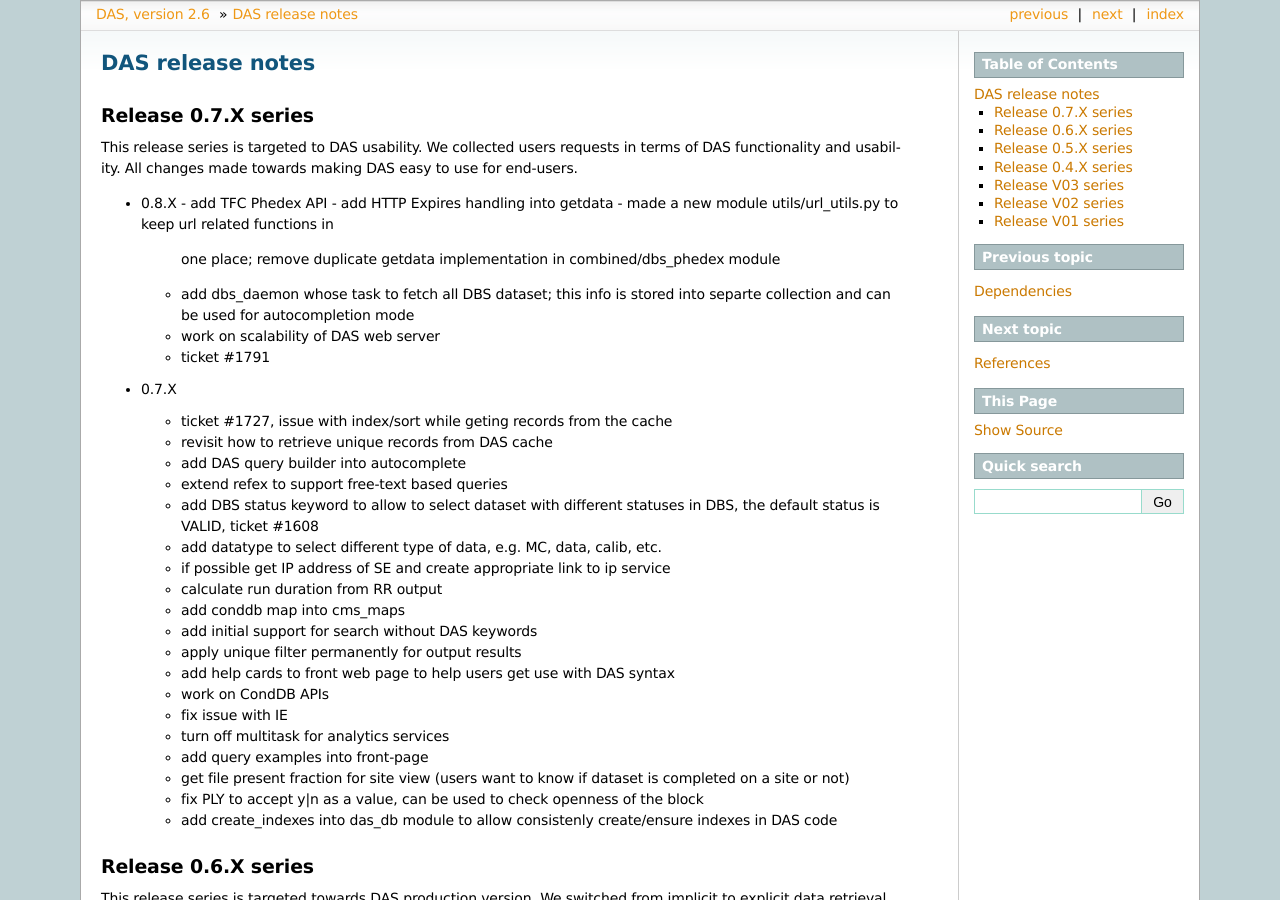
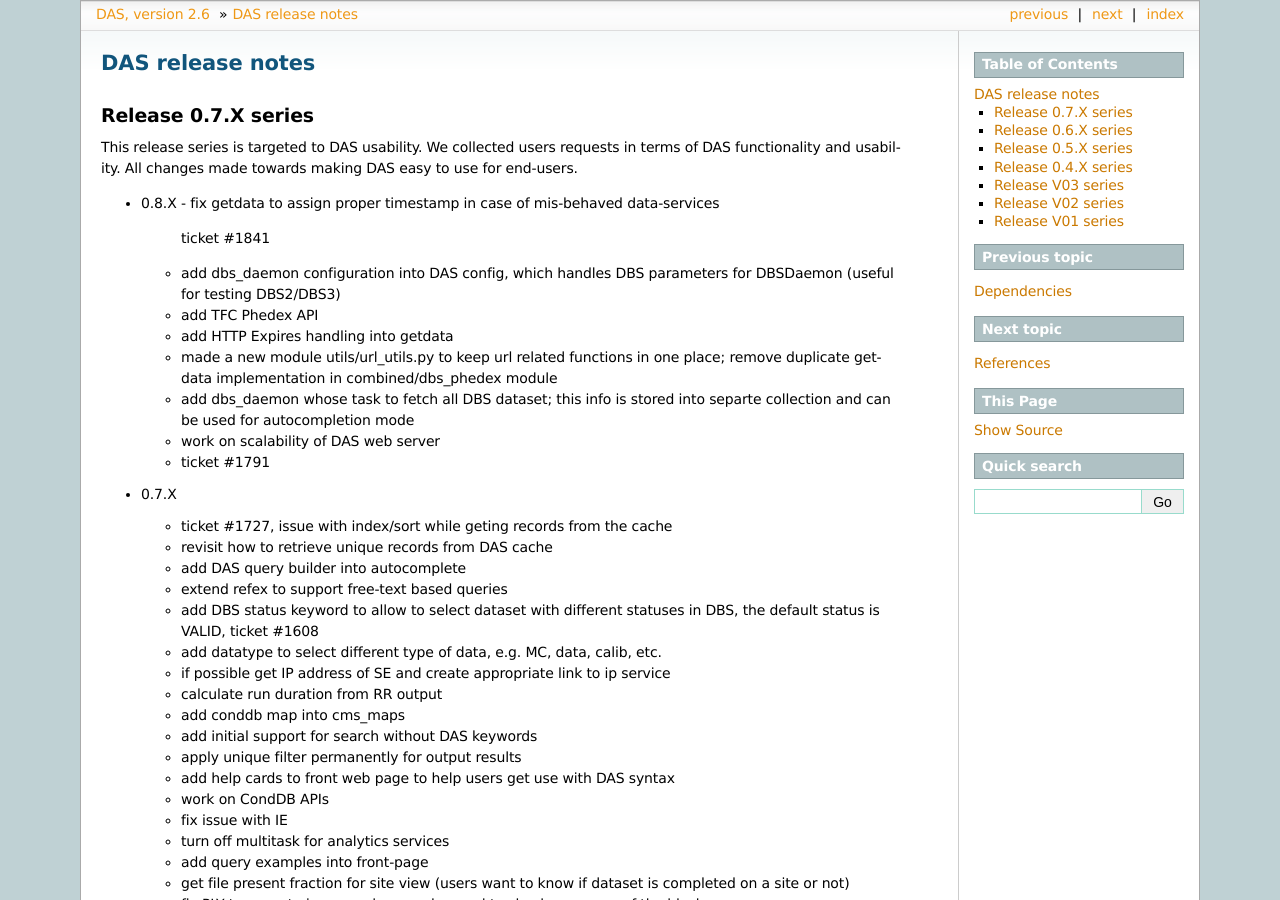
Before and after one commit to dmwm/DAS, a Sphinx documentation site: the page built from doc/sphinx/changelog.rst, in a window 1280 px wide and 900 px high. Built offline with Sphinx 7.4.7, drawn with Linux system fonts in a browser that asks for light colours; the version number is read from the project's files by our own code.

Commit message:
Handle expire timestamp with mis-behaved data services, fixes #1841
Signed-off-by: Valentin Kuznetsov <vkuznet@gmail.com>


git-svn-id: svn+ssh://svn.cern.ch/reps/CMSDMWM/DAS/trunk@13085 4525493e-7705-40b1-a816-d608a930855b

```diff
--- a/doc/sphinx/changelog.rst
+++ b/doc/sphinx/changelog.rst
@@ -8,6 +8,10 @@ requests in terms of DAS functionality and usability. All changes made
 towards making DAS easy to use for end-users.
 
 - 0.8.X
+  - fix getdata to assign proper timestamp in case of mis-behaved data-services
+    ticket #1841
+  - add dbs_daemon configuration into DAS config, which handles DBS
+    parameters for DBSDaemon (useful for testing DBS2/DBS3)
   - add TFC Phedex API
   - add HTTP Expires handling into getdata
   - made a new module utils/url_utils.py to keep url related functions in
```
Also changed, not shown: 1 other file.
